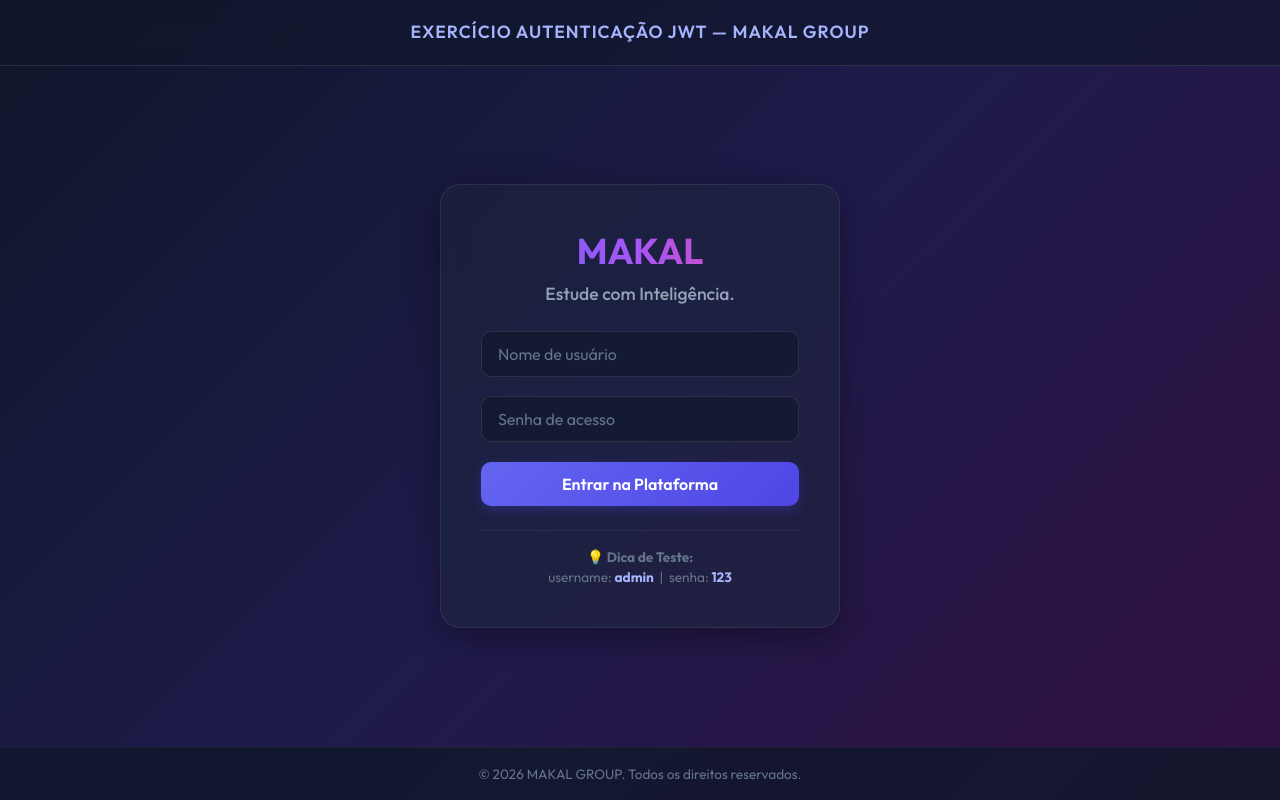
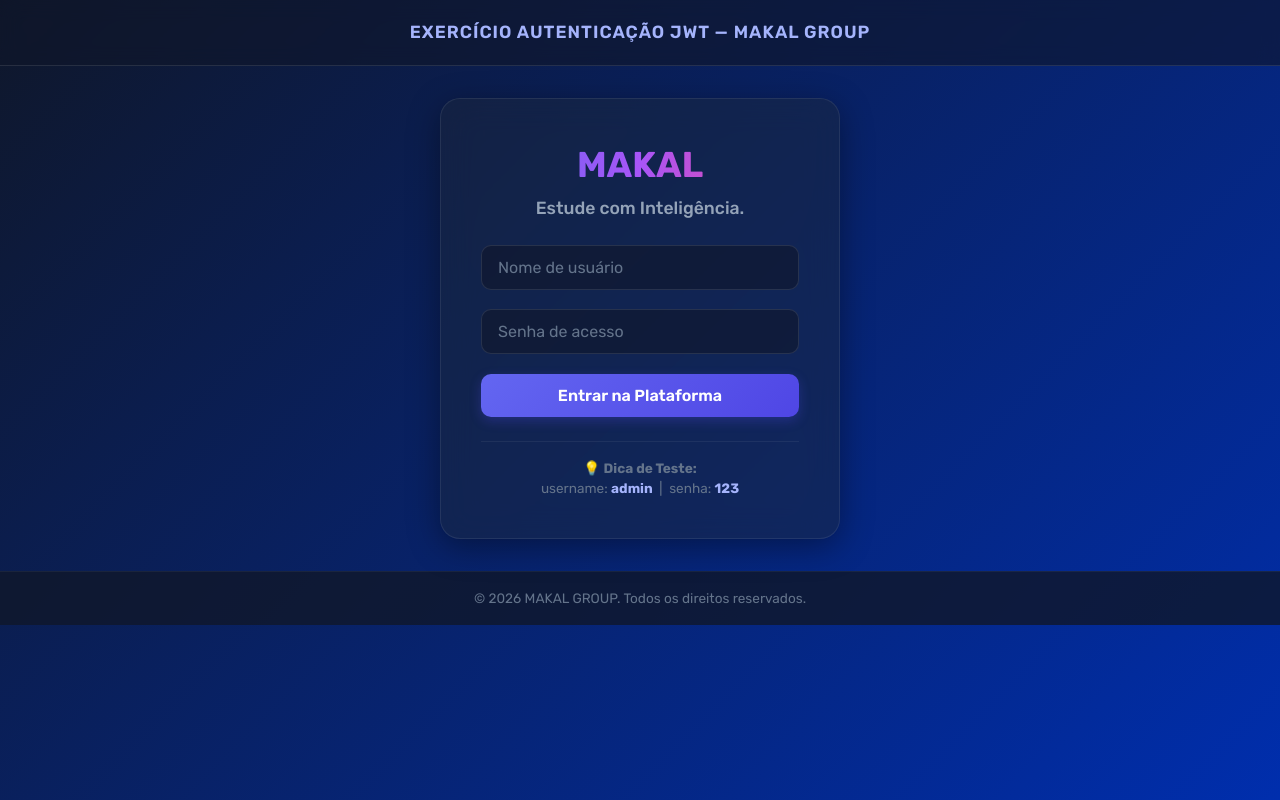
Before and after one commit to abatisella-dotcom/MAKAL-projetof, a React (Vite) app in the folder frontend/: page / in a window 1280 px wide. Built offline with nearby package versions, Linux system fonts and the light colour scheme; a web font is replaced by a local one.

Commit message:
Comite para Maria Luiza Manso

```diff
--- a/frontend/src/index.css
+++ b/frontend/src/index.css
@@ -1,19 +1,7 @@
 /* Scoped Styles for JWT Login Screen */
 
-.login-page-wrapper {
-    font-family: 'Outfit', sans-serif;
-    background: linear-gradient(135deg, #0f172a 0%, #1e1b4b 50%, #311042 100%);
-    min-height: 100vh;
-    display: flex;
-    flex-direction: column;
-    color: #f8fafc;
-    overflow-x: hidden;
-    margin: 0;
-    padding: 0;
-    box-sizing: border-box;
-}
 
-.login-page-wrapper * {
+.login-page-wrapper  {
     box-sizing: border-box;
     margin: 0;
     padding: 0;
```
